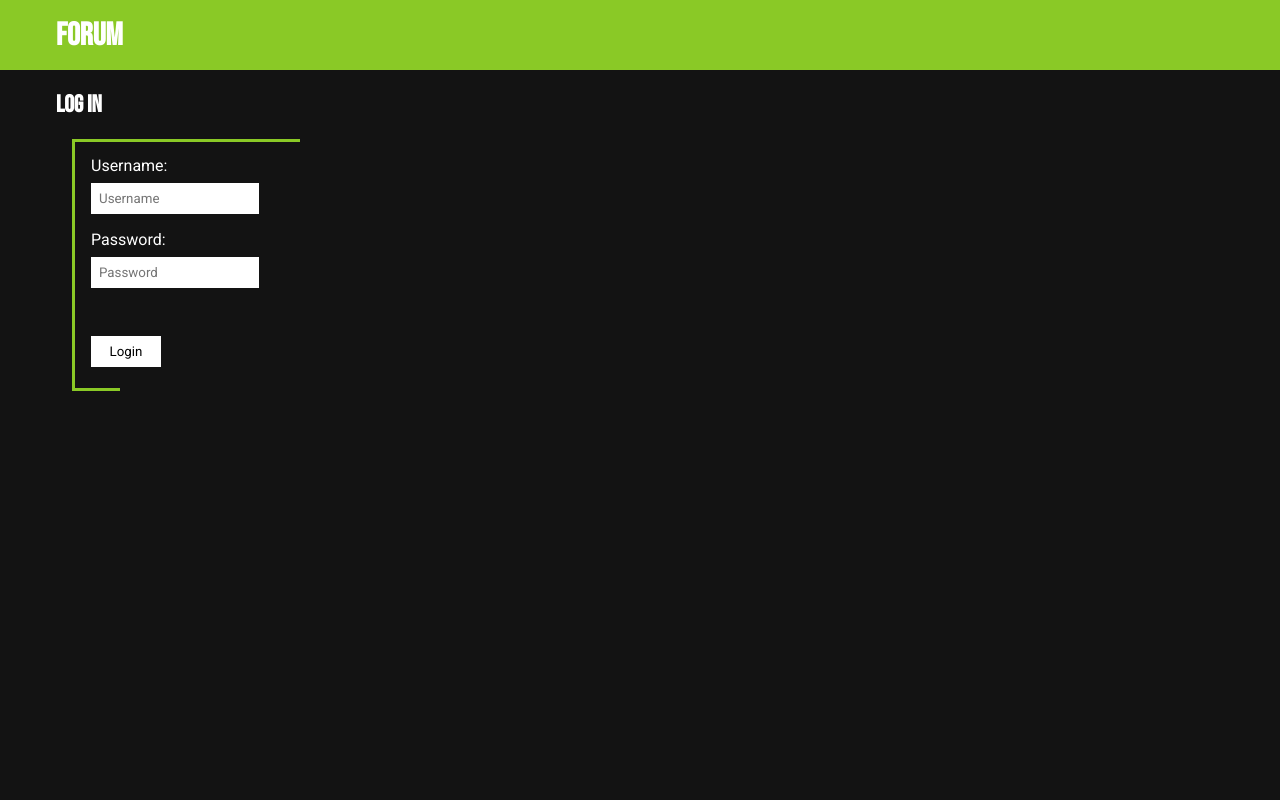
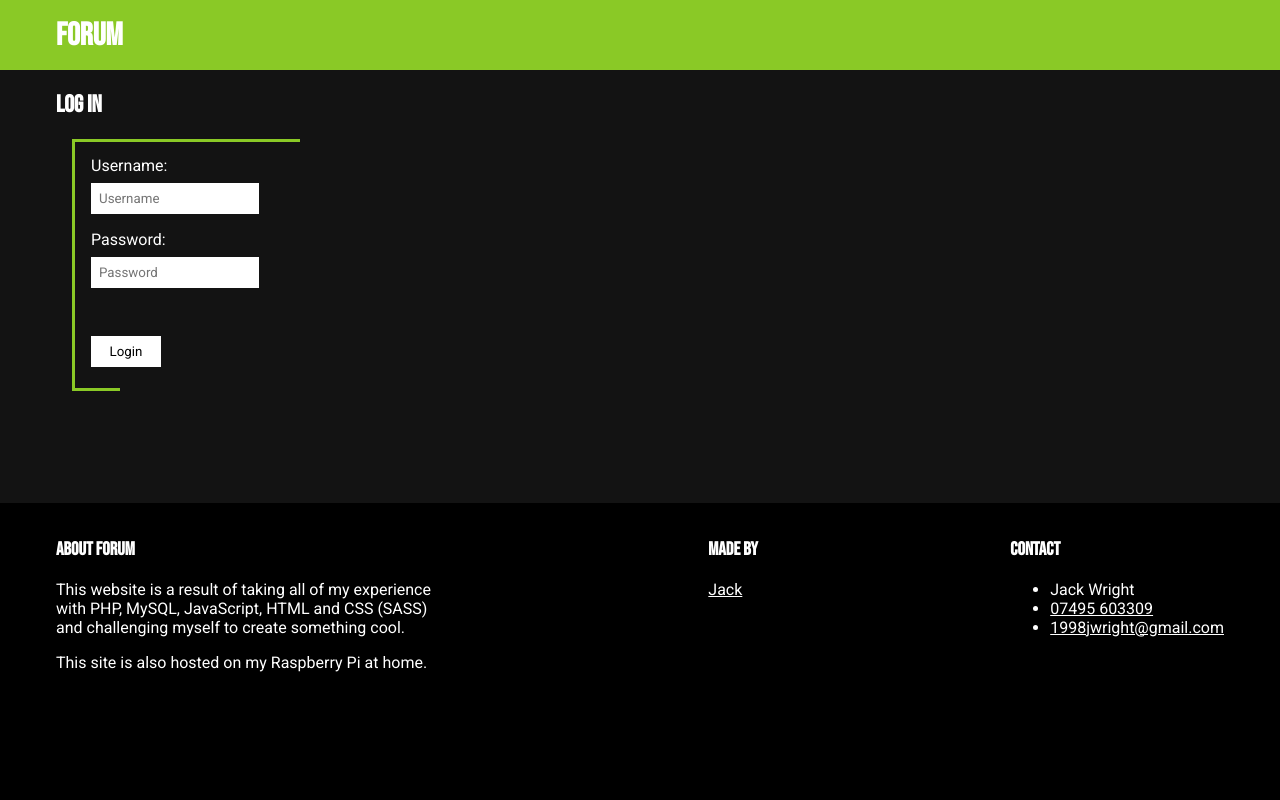
Before and after one commit to jack3898/The-Open-Network, a PHP site: page /login.php in a window 1280 px wide. Run offline with PHP 8.4, Linux system fonts and the light colour scheme.

```diff
--- /dev/null
+++ b/HTML/footer.html.php
@@ -0,0 +1,21 @@
+<footer>
+    <div id="footer-container">
+        <section>
+            <h3>About <?php echo GetWebsiteInfo::$title ?></h3>
+            <p>This website is a result of taking all of my experience with PHP, MySQL, JavaScript, HTML and CSS (SASS) and challenging myself to create something cool.</p>
+            <p>This site is also hosted on my Raspberry Pi at home.</p>
+        </section>
+        <section>
+            <h3>Made by</h3>
+            <p><a href="profile.php?user=jackwright3898">Jack</a></p>
+        </section>
+        <section>
+            <h3>Contact</h3>
+            <ul>
+                <li>Jack Wright</li>
+                <li><a href="tel:07495603309">07495 603309</a></li>
+                <li><a href="mailto:1998jwright@gmail.com">1998jwright@gmail.com</a></li>
+            </ul>
+        </section>
+    </div>
+</footer>
--- a/css/style.css
+++ b/css/style.css
@@ -22,13 +22,13 @@ body {
   display: grid;
   -ms-grid-columns: 1fr;
       grid-template-columns: 1fr;
-  -ms-grid-rows: auto auto auto;
-      grid-template-rows: auto auto auto;
+  -ms-grid-rows: 70px auto auto;
+      grid-template-rows: 70px auto auto;
       grid-template-areas: "header" "main" "footer";
+  min-height: 100vh;
 }
 
 header {
-  height: 70px;
   padding: 1rem;
   margin: 0 auto;
   width: 100%;
@@ -82,6 +82,7 @@ main {
   grid-area: main;
   width: 100%;
   max-width: 1200px;
+  min-height: 100%;
   margin: 0 auto;
   padding: 0 1rem;
 }
@@ -143,10 +144,38 @@ main form label::after {
   content: ':';
 }
 
+/*
+Footer styles
+*/
 footer {
   -ms-grid-row: 3;
   -ms-grid-column: 1;
   grid-area: footer;
+  background-color: black;
+  min-height: 200px;
+}
+
+#footer-container {
+  width: 100%;
+  max-width: 1200px;
+  margin: 0 auto;
+  display: -webkit-box;
+  display: -ms-flexbox;
+  display: flex;
+  -webkit-box-orient: horizontal;
+  -webkit-box-direction: normal;
+      -ms-flex-direction: row;
+          flex-direction: row;
+  -ms-flex-wrap: wrap;
+      flex-wrap: wrap;
+  -webkit-box-pack: justify;
+      -ms-flex-pack: justify;
+          justify-content: space-between;
+}
+
+section {
+  max-width: 400px;
+  margin: 1rem;
 }
 
 /*
--- a/css/style.scss
+++ b/css/style.scss
@@ -26,8 +26,9 @@ html{
 body{
     display: grid;
     grid-template-columns: 1fr;
-    grid-template-rows: auto auto auto;
+    grid-template-rows: 70px auto auto;
     grid-template-areas: "header" "main" "footer";
+    min-height: 100vh;
 }
 
 header{
@@ -37,7 +38,6 @@ header{
         margin: 0;
     }
 
-    height: 70px;
     padding: 1rem;
     margin: 0 auto;
     width: 100%;
@@ -79,6 +79,7 @@ main{
 
     width: 100%;
     max-width: 1200px;
+    min-height: 100%;
     margin: 0 auto;
     padding: 0 1rem;
 
@@ -142,8 +143,26 @@ main{
     }
 }
 
+/*
+Footer styles
+*/
 footer{
     grid-area: footer;
+    background-color: $pure-dark;
+    min-height: 200px;
+    }
+    #footer-container{
+        width: 100%;
+        max-width: 1200px;
+        margin: 0 auto;
+        display: flex;
+        flex-direction: row;
+        flex-wrap: wrap;
+        justify-content: space-between;
+    }
+    section{
+        max-width: 400px;
+        margin: 1rem;
 }
 
 /*
--- a/index.php
+++ b/index.php
@@ -15,6 +15,6 @@ include_once 'HTML/header.html.php';
         <h2>Posts for <?php echo $currentuser->forename ?>:</h2>
 
     </main>
-    <footer></footer>
+    <?php include 'HTML/footer.html.php'; ?>
 </body>
 </html><?php }
--- a/login.php
+++ b/login.php
@@ -13,6 +13,7 @@ include_once 'HTML/header.html.php';
     <input type="password" name="password" placeholder="Password">
     <input type="submit" value="Login">
 </form>
-<main>
+</main>
+<?php include 'HTML/footer.html.php'; ?>
 </body>
 </html>
--- a/logout.php
+++ b/logout.php
@@ -5,4 +5,4 @@ session_start();
 unset($_SESSION['logged_in']);
 unset($User);
 
-header('Location: '.'index.php');
+header('Location: index.php');
--- a/profile.php
+++ b/profile.php
@@ -94,6 +94,6 @@ $profileuser = new User(
             <?php
         } ?>
     </main>
-    <footer></footer>
+    <?php include 'HTML/footer.html.php'; ?>
 </body>
 </html><?php }
```
Also changed, not shown: authenticate.php (+20 -11 lines), uploads/profilebanners/5dda94986a35e1.03060244jasontester9000.jpg (added), 1 other file.
